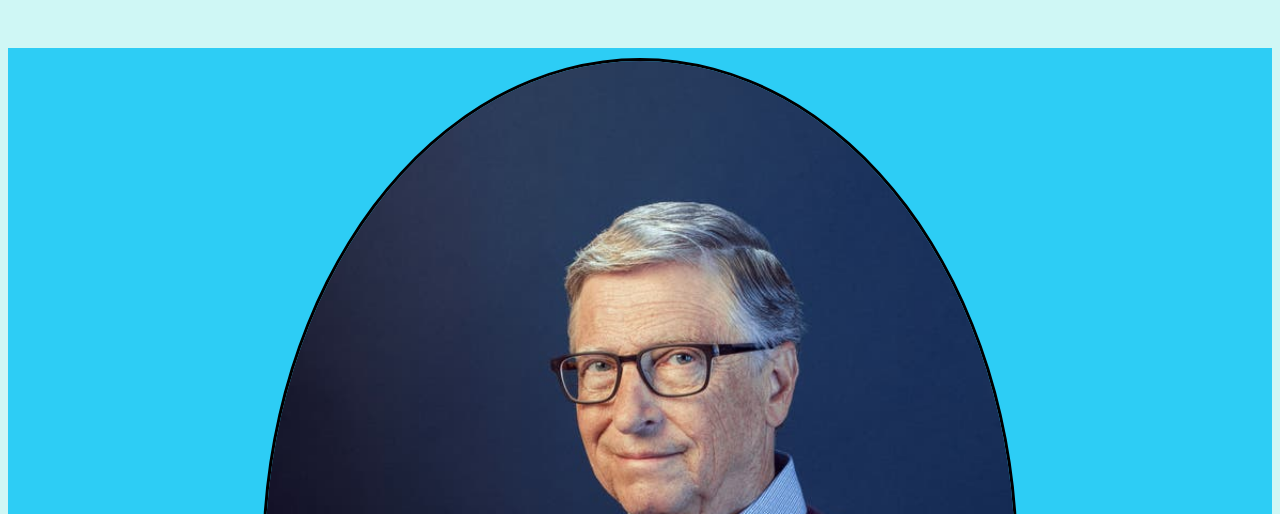
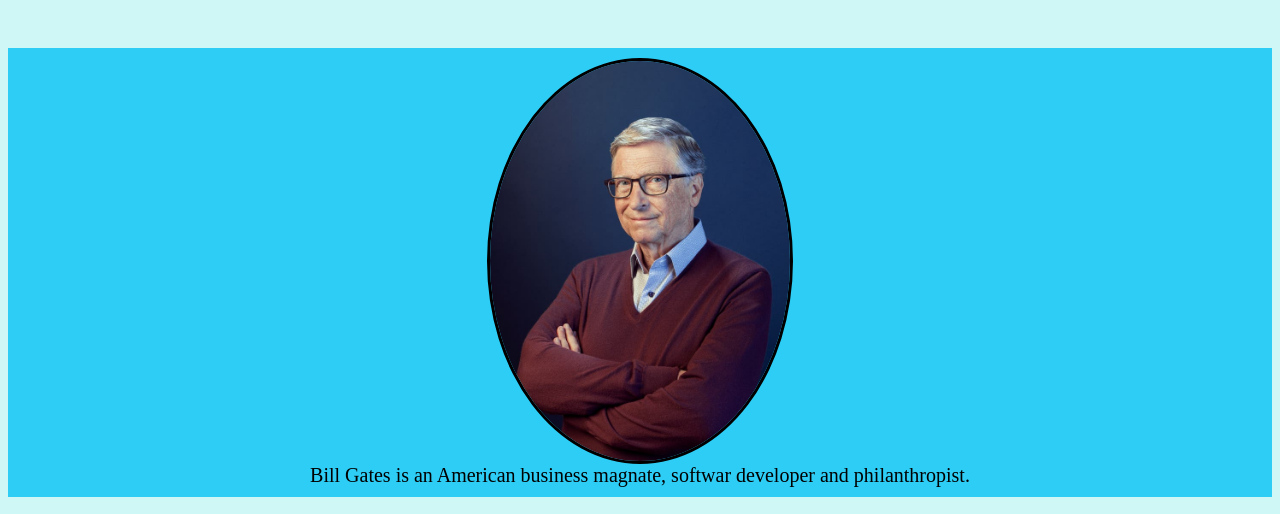
Before and after one commit to farid-ad/tribute-page, a plain HTML site: page index.html in a window 1280 px wide. Shown: the part 141-655 px from the top of the page. Drawn offline with Linux system fonts and the light colour scheme.

Commit message:
change the width of the photo

```diff
--- a/style.css
+++ b/style.css
@@ -6,8 +6,8 @@
   text-align: center;
 }
 .headline {
-    color:  orangered;
-    ;font-size: 35px;
+  color: orangered;
+  font-size: 35px;
 }
 body {
   background-color: rgb(207, 247, 245);
@@ -21,18 +21,16 @@ body {
 }
 
 #image {
-    width: 750px;
+  width: 300px;
   margin: auto;
-    display: block
+  display: block;
 }
 
 #img-div {
   background: rgb(45, 205, 245);
   padding: 10px;
   margin: 0;
-
 }
-
 
 #img-caption {
   font-size: 20px;
@@ -48,9 +46,8 @@ body {
   display: block;
 
   width: 40vw;
-
 }
-li{
+li {
   font-size: x-large;
   font-family: initial;
   font-style: oblique;
```
Lines whose indentation alone changed are shown as unchanged.
